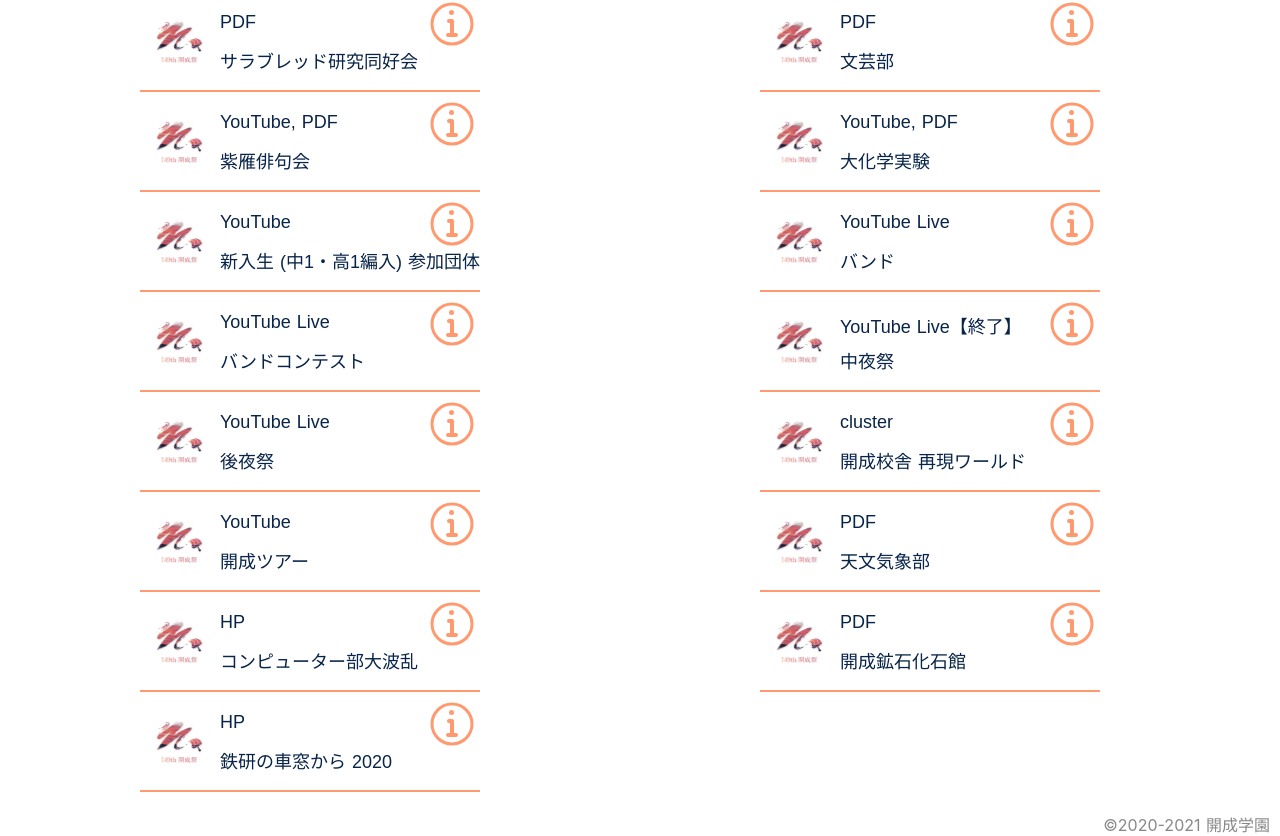
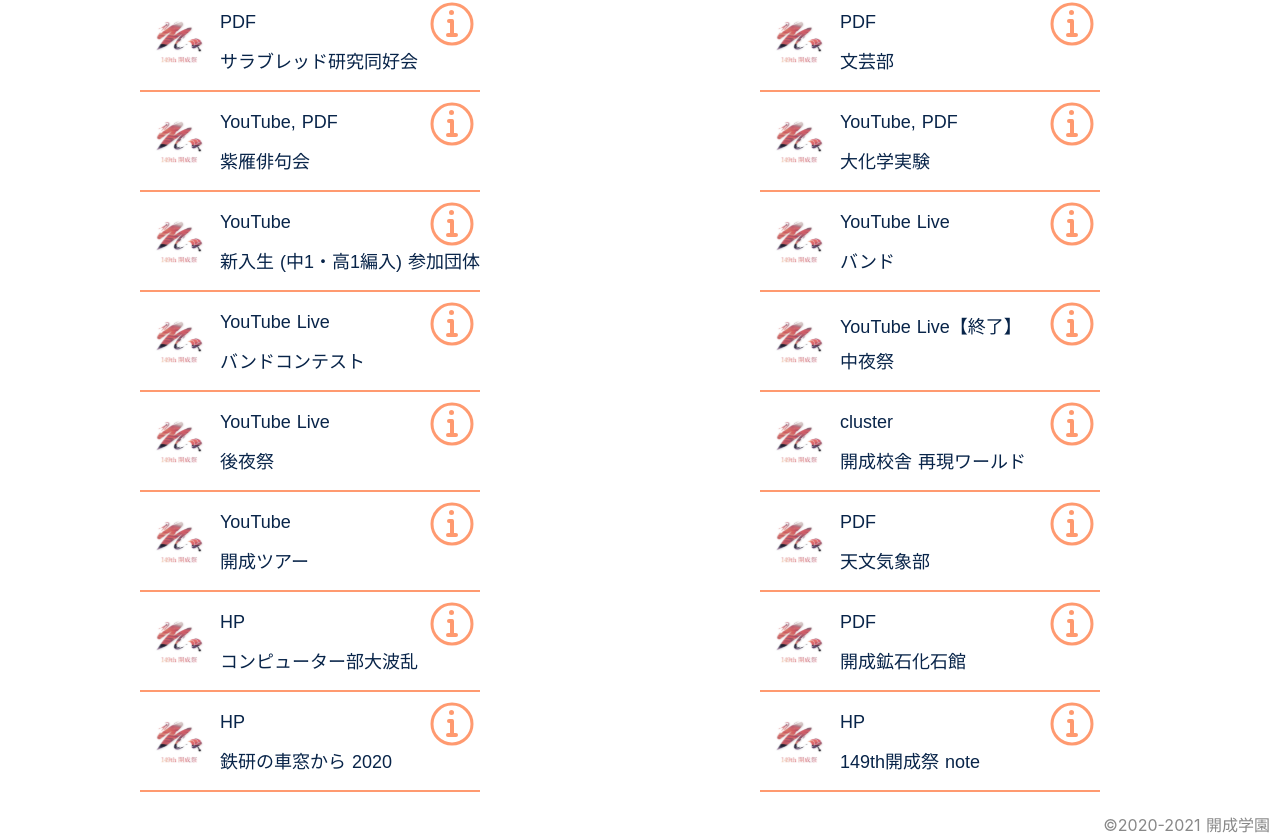
Before and after one commit to OR6107/149th-kaiseifes, a Nuxt app: page /online in a window 1280 px wide. Shown: the part 1770-2606 px from the top of the page. Built offline with nearby package versions, Linux system fonts and the light colour scheme.

Commit message:
Add note Card

```diff
--- a/pages/online.vue
+++ b/pages/online.vue
@@ -596,6 +596,16 @@ export default {
           contentUrl: 'https://kstekken2020.localinfo.jp/',
           contentUrlText: 'Webサイト',
         },
+        {
+          id: 114,
+          name: '149th開成祭 note',
+          place: 'HP',
+          type: HP,
+          // description:
+          //   '今年度の文化祭はオンライン上のみの開催となってしまいましたが、部誌「乗降場」の公開・鉄研クイズ・毎年恒例の大ジオラマの様子・合宿＆旅行会紹介・フォトコンテストなど、様々なコンテンツが楽しめます。是非ご参加ください！',
+          contentUrl: 'https://note.com/kaisei_festival',
+          contentUrlText: 'note',
+        },
       ],
       show_projects: [],
       show_projects_1: [],
```
